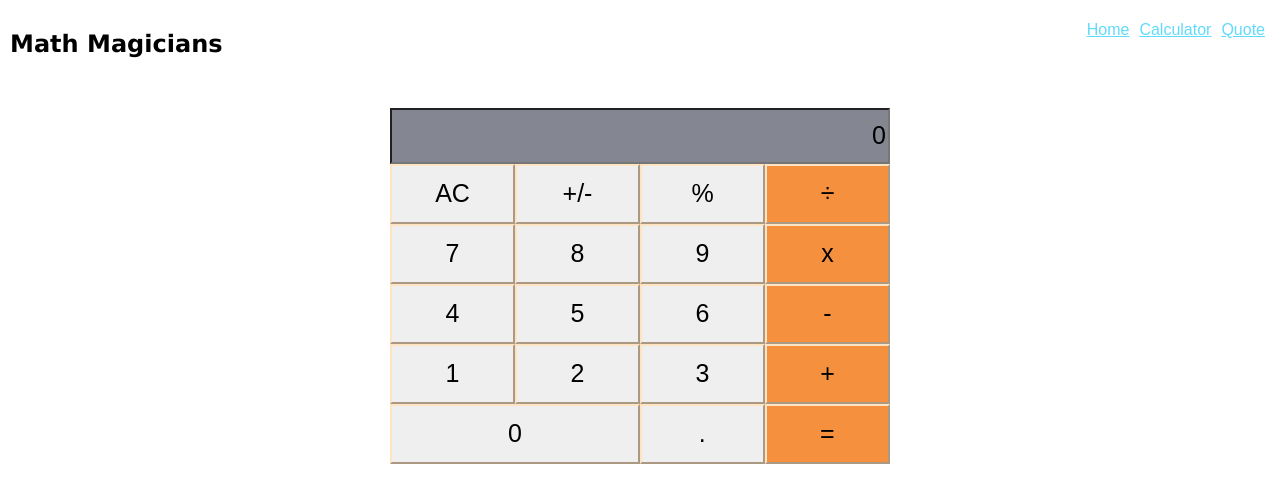
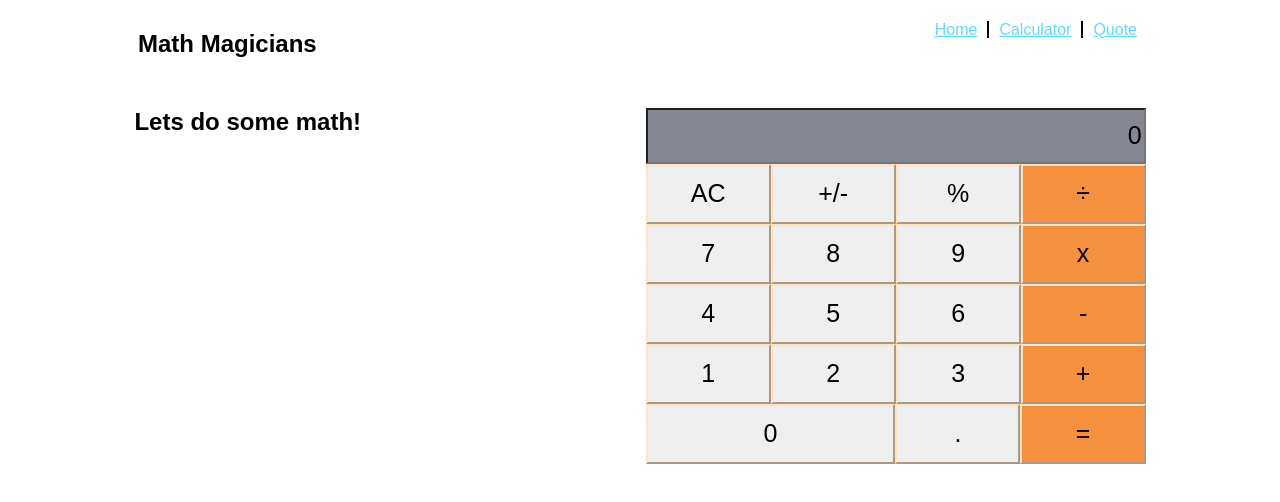
Before and after one commit to aakbarkhan/math-magic, a React (Create React App) app: page /calculator in a window 1280 px wide. Shown: the top 502 px of the page. Built offline with nearby package versions, Linux system fonts and the light colour scheme.

Commit message:
Add the styles in the app

```diff
--- a/src/App.css
+++ b/src/App.css
@@ -41,20 +41,45 @@
 }
 
 .heading {
-  font-family: Verdana, Geneva, Tahoma, sans-serif;
+  font-family: sans-serif, 'Ubuntu';
   padding: 5px;
 }
 
-.wrapper-er {
-  text-align: left;
+.wrapper-er,
+.home-wrapper {
+  width: 80%;
+  margin: 0 auto;
 }
 
 a {
-  margin-right: 10px;
+  padding: 0 10px;
   color: #61dafb;
+  border-right: 2px solid black;
+}
+
+a:nth-child(3) {
+  border-right: none;
 }
 
 .home-title,
 .para {
   padding-left: 10px;
 }
+
+.para {
+  font-family: Georgia, 'Times New Roman', Times, serif;
+}
+
+.quotes {
+  text-align: center;
+  margin: 0 auto;
+  width: 70%;
+}
+
+.wrapper-calc {
+  width: 79%;
+  margin: 0 auto;
+  display: flex;
+  text-align: center;
+  justify-content: space-between;
+}
--- a/src/components/Calculator.js
+++ b/src/components/Calculator.js
@@ -28,6 +28,8 @@ const Calculator = () => {
     return 0;
   };
   return (
+    <div className="wrapper-calc">
+      <h2>Lets do some math!</h2>
       <div className="wrapper">
         <input className="input-field" placeholder="0" type="text" maxLength="0" value={display()} onChange={() => ''} />
         <div className="btn-wrapper">
@@ -60,6 +62,7 @@ const Calculator = () => {
           <Btn value="=" className="btn light-end" onEvent={handleClick} />
         </div>
       </div>
+    </div>
   );
 };
 
--- a/src/components/Home.js
+++ b/src/components/Home.js
@@ -2,7 +2,7 @@ import React from 'react';
 
 function Home() {
   return (
-    <div>
+    <div className="home-wrapper">
       <h1 className="home-title"> Welcome to our Page!</h1>
       <p className="para">
         Lorem ipsum dolor sit amet, consectetur adipisicing elit. Odio eum
--- a/src/components/Quote.js
+++ b/src/components/Quote.js
@@ -1,7 +1,14 @@
 import React from 'react';
 
 function Quote() {
-  return (<h1> Early to bed and early to rise makes a man zombie</h1>);
+  return (
+    <div className="quotes">
+      <h1>
+        Mathematics is not about numbers, computations,
+        or algorithams: it is about understanding.
+      </h1>
+    </div>
+  );
 }
 
 export default Quote;
--- a/src/components/calc.css
+++ b/src/components/calc.css
@@ -12,7 +12,6 @@
 }
 
 .wrapper {
-  margin: 0 auto;
   width: 500px;
   text-align: center;
   display: flex;
```
Lines whose indentation alone changed are shown as unchanged.
